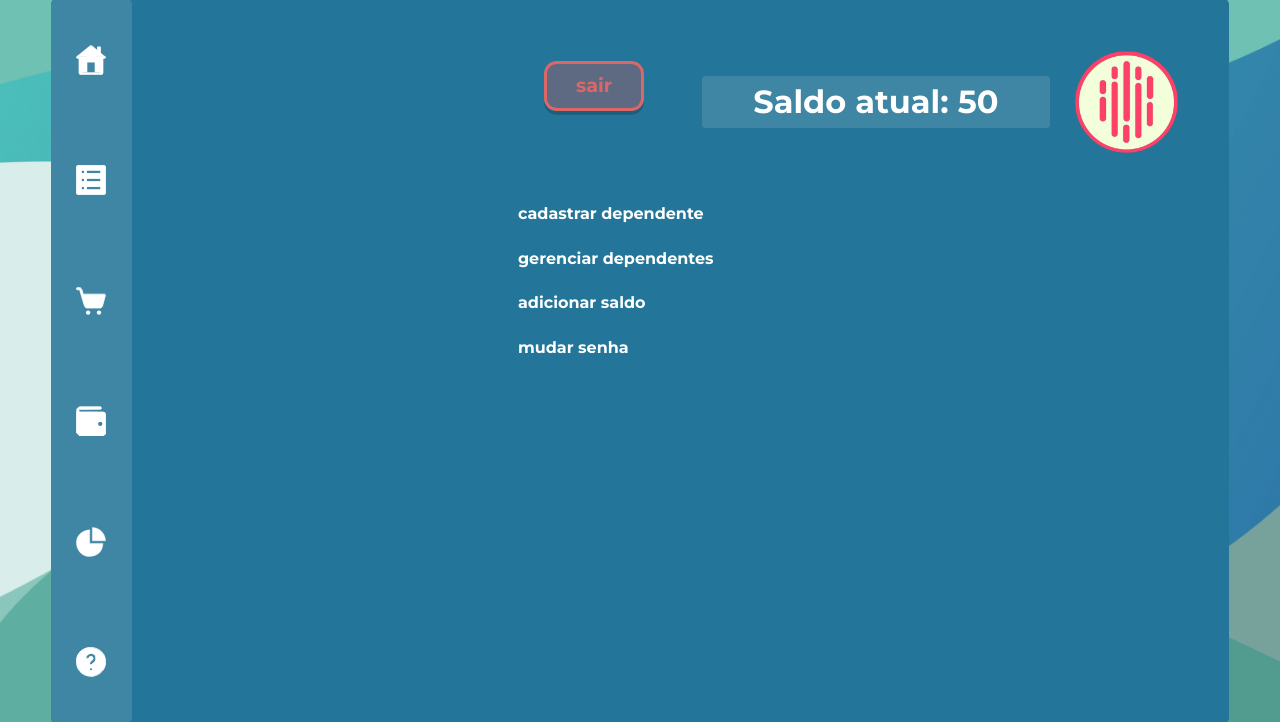
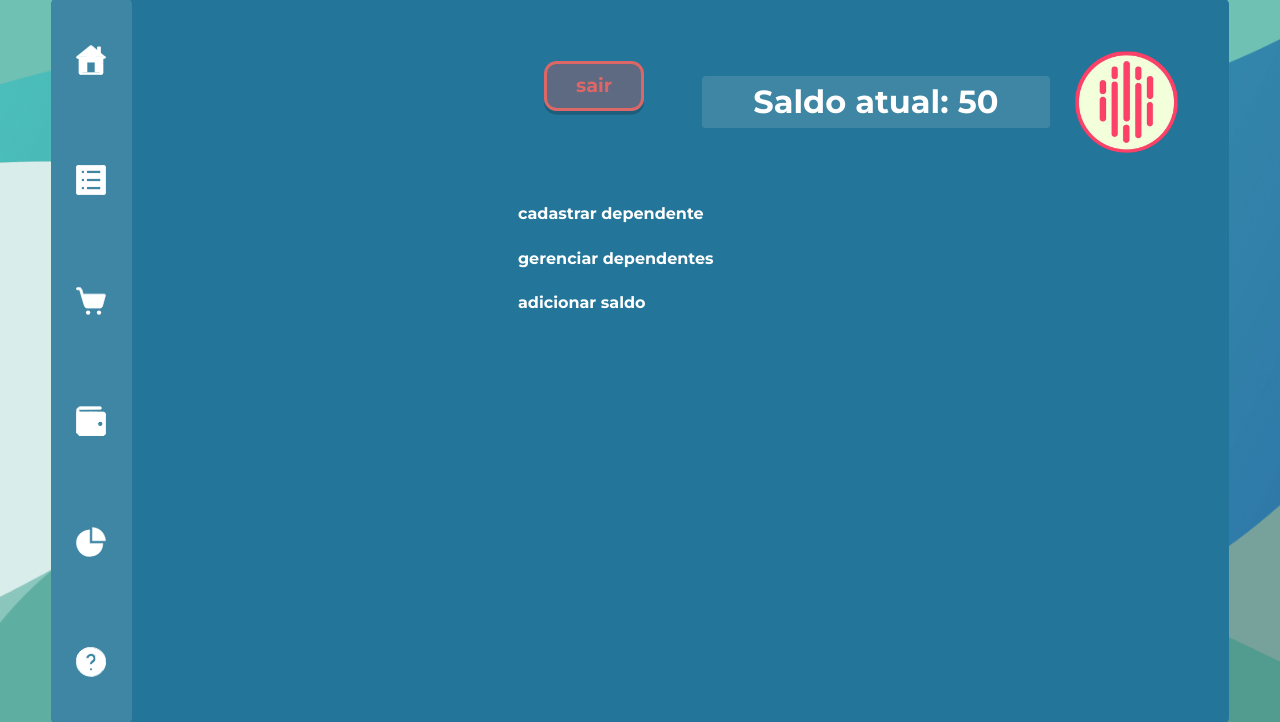
Before and after one commit to GabrielvMarinho/ProjetoFinalFlask, a Flask app: page /Home in a window 1280 px wide. Shown: the part 39-761 px from the top of the page. Run offline with Flask 3, Linux system fonts and the light colour scheme; the first user in the database is signed in.

Commit message:
asdas
asda

```diff
--- a/flask/projeto/templates/homeResponsavel.html
+++ b/flask/projeto/templates/homeResponsavel.html
@@ -20,7 +20,6 @@
         <a href="{{url_for('adicionarDependente')}}">cadastrar dependente</a>
         <a href="{{url_for('escolherDependente')}}">gerenciar dependentes</a>
         <a href="{{url_for('adicionarSaldoResponsavel')}}">adicionar saldo</a>
-        <a href="{{url_for('mudarSenha')}}">mudar senha</a>
     </div>
 </header>
 
```
